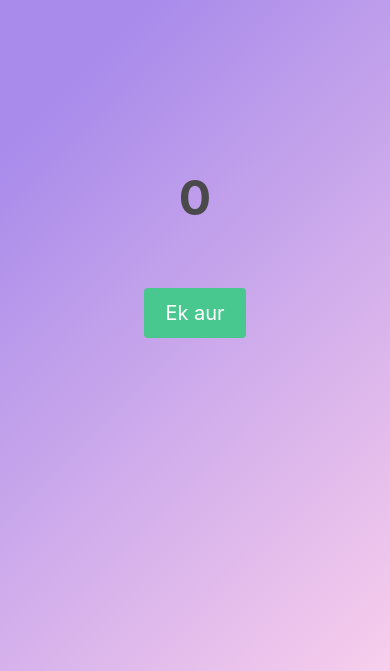
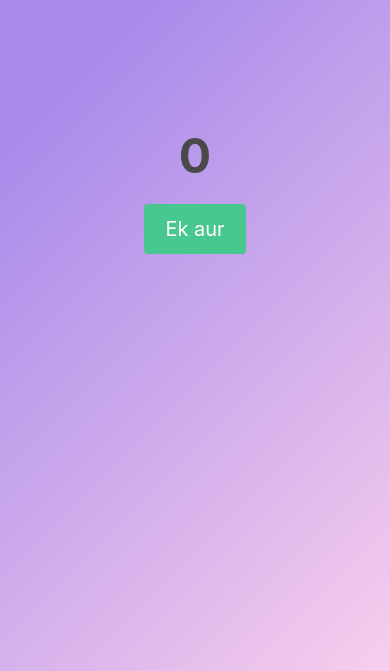
Before and after one commit to adeshpande7206/kashish-chata-counter, a plain HTML site: page index.html in a window 390 px wide. Shown: the part 173-844 px from the top of the page. Drawn offline with nearby package versions, Linux system fonts and the light colour scheme.

Commit message:
improve styles

```diff
--- a/style.css
+++ b/style.css
@@ -25,9 +25,9 @@ body {
 
 @media (max-width: 768px) {
   .chata-wrapper {
-    height: 60vh;
+    height: 45vh;
   }
   .chata-number {
-    height: 15vh;
+    height: 10vh;
   }
 }
```
